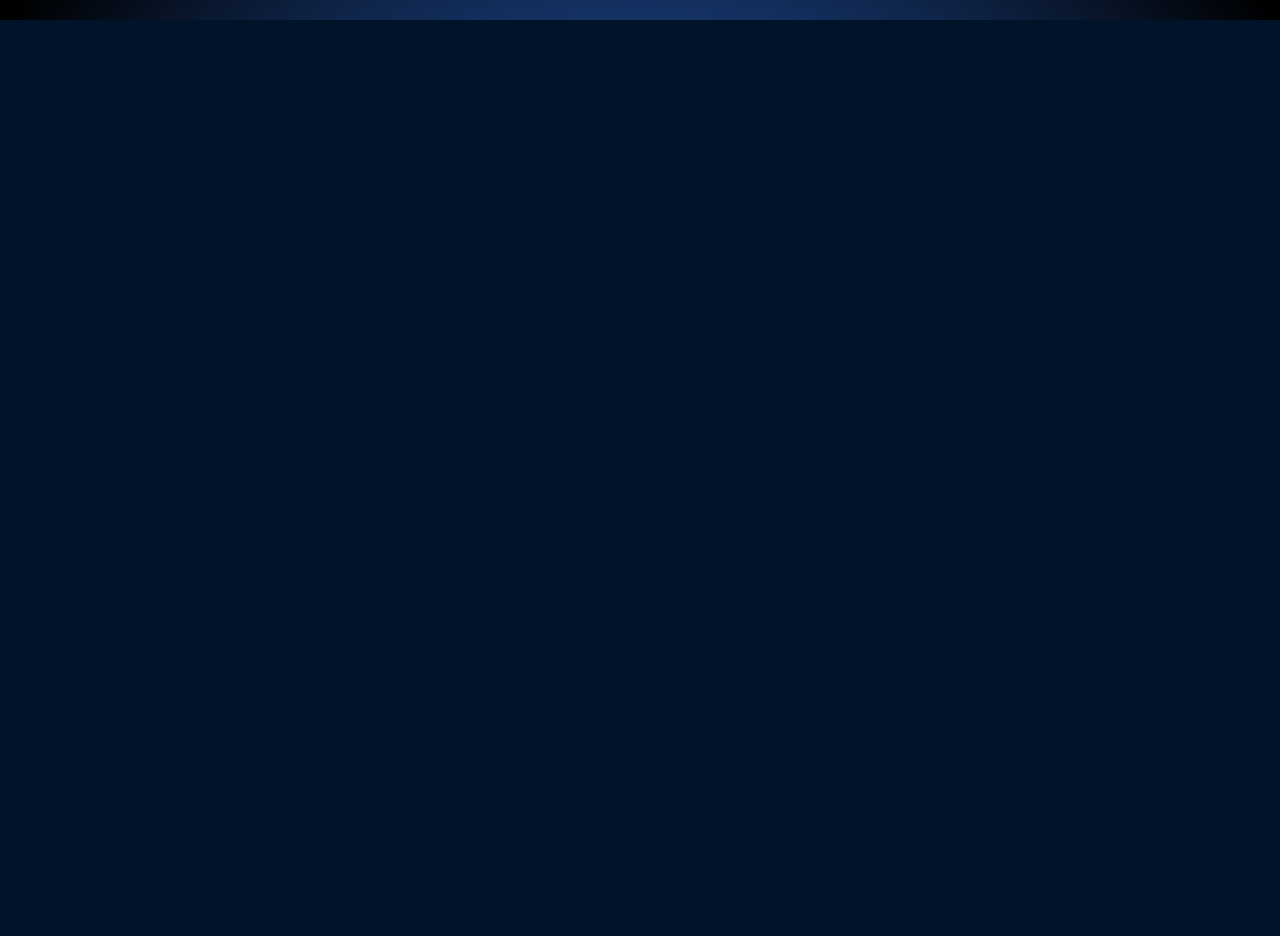
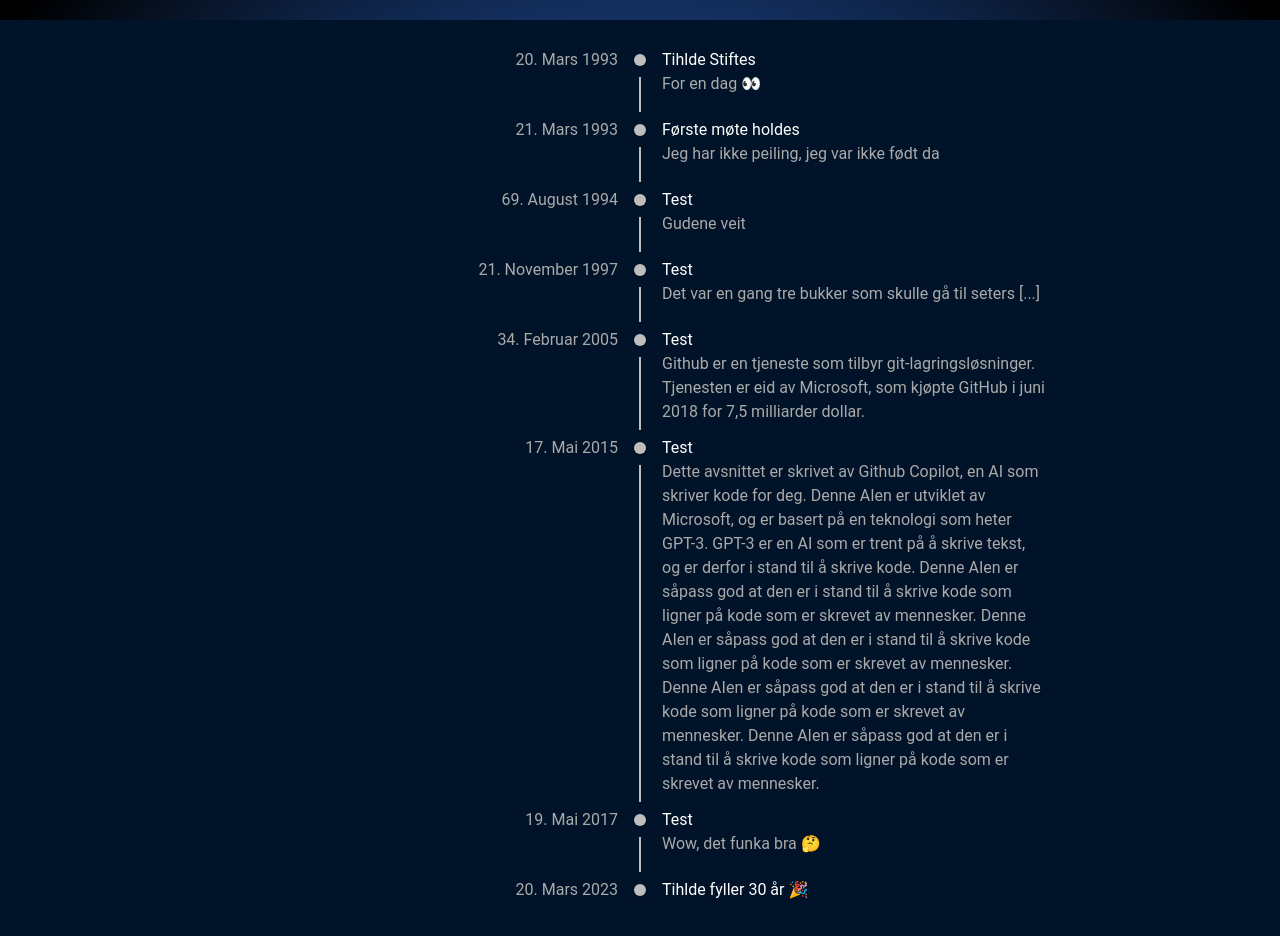
Before and after one commit to TIHLDE/jubileum, a Next.js app: page / in a window 1280 px wide. Shown: the part 780-1716 px from the top of the page. Before the commit the page ends 800 px from the top, so only its background shows below. Built offline with nearby package versions, Linux system fonts and the light colour scheme.

Commit message:
Added a simple timeline

```diff
--- a/components/Countdown/Countdown.tsx
+++ b/components/Countdown/Countdown.tsx
@@ -1,5 +1,5 @@
 import styles from './Countdown.module.css';
-import React, { useEffect, useState, ReactNode } from 'react';
+import React, { useEffect, useState } from 'react';
 import { useConfetti } from '../hooks/Confetti';
 
 type CountdownProps = {
--- /dev/null
+++ b/components/Timeline/Timeline.module.css
@@ -0,0 +1,14 @@
+/*
+.timelineBody {
+    display: block;
+    max-width: 30vw;
+    background: white;
+    color: black;
+    padding: 0.5rem 1rem;
+    border-radius: 0.5rem;
+} */
+
+.timelineBody {
+    display: block;
+    max-width: 30vw;
+}
--- /dev/null
+++ b/components/Timeline/Timeline.tsx
@@ -0,0 +1,81 @@
+import styles from './Timeline.module.css'
+import React, { useEffect, useState, ReactNode } from 'react'
+import Timeline from '@mui/lab/Timeline'
+import TimelineItem from '@mui/lab/TimelineItem'
+import TimelineOppositeContent from '@mui/lab/TimelineOppositeContent'
+import TimelineDot from '@mui/lab/TimelineDot'
+import TimelineSeparator from '@mui/lab/TimelineSeparator'
+import TimelineConnector from '@mui/lab/TimelineConnector'
+import TimelineContent from '@mui/lab/TimelineContent'
+import { Typography, styled } from '@mui/material'
+
+type Entry = {
+  date: string
+  title: string
+  body: string
+}
+
+const StyledSpan = styled('span')(({ theme }) => ({
+  color: theme.palette.text.secondary,
+}))
+
+export const TIHLDETimeline = ({ ...props }) => {
+  return (
+    <Timeline>
+      {props.items.map((timelineEntry: Entry, index: number) => (
+        <TimelineItem key={index}>
+          <TimelineOppositeContent color={'text.secondary'}>
+            {timelineEntry.date}
+          </TimelineOppositeContent>
+          <TimelineSeparator>
+            <TimelineDot />
+            {props.items.length - 1 > index ? <TimelineConnector /> : null}
+          </TimelineSeparator>
+          <TimelineContent color={'text.primary'}>
+            {timelineEntry.title}
+            {timelineEntry.body ? (
+              <StyledSpan className={styles.timelineBody}>{timelineEntry.body}</StyledSpan>
+            ) : null}
+          </TimelineContent>
+        </TimelineItem>
+      ))}
+    </Timeline>
+  )
+}
+
+{
+  /* <Timeline position="alternate">
+      <TimelineItem>
+        <TimelineOppositeContent color="text.secondary">
+          09:30 am
+        </TimelineOppositeContent>
+        <TimelineSeparator>
+          <TimelineDot />
+          <TimelineConnector />
+        </TimelineSeparator>
+        <TimelineContent>Eat</TimelineContent>
+      </TimelineItem>
+
+      <TimelineItem>
+        <TimelineOppositeContent color="text.secondary">
+          09:30 am
+        </TimelineOppositeContent>
+        <TimelineSeparator>
+          <TimelineDot />
+          <TimelineConnector />
+        </TimelineSeparator>
+        <TimelineContent>Eat</TimelineContent>
+      </TimelineItem>
+
+      <TimelineItem>
+        <TimelineOppositeContent color="text.secondary">
+          09:30 am
+        </TimelineOppositeContent>
+        <TimelineSeparator>
+          <TimelineDot />
+          <TimelineConnector />
+        </TimelineSeparator>
+        <TimelineContent>Eat</TimelineContent>
+      </TimelineItem>
+    </Timeline> */
+}
--- /dev/null
+++ b/components/Timeline/events.tsx
@@ -0,0 +1,48 @@
+export const events = [
+  {
+    date: '20. Mars 1993',
+    title: 'Tihlde Stiftes',
+    body: `For en dag 👀`,
+  },
+  {
+    date: '21. Mars 1993',
+    title: 'Første møte holdes',
+    body: `Jeg har ikke peiling, jeg var ikke født da`,
+  },
+  { date: '69. August 1994', title: 'Test', body: `Gudene veit` },
+  {
+    date: '21. November 1997',
+    title: 'Test',
+    body: `Det var en gang tre bukker som skulle gå
+    til seters [...]`,
+  },
+  {
+    date: '34. Februar 2005',
+    title: 'Test',
+    body: `
+    Github er en tjeneste som tilbyr git-lagringsløsninger.
+    Tjenesten er eid av Microsoft, som kjøpte GitHub i juni 2018 for 7,5 milliarder dollar.
+  `,
+  },
+  {
+    date: '17. Mai 2015',
+    title: 'Test',
+    body: `
+    Dette avsnittet er skrivet av Github Copilot, en AI som skriver kode for deg.
+    Denne AIen er utviklet av Microsoft, og er basert på en teknologi som heter GPT-3.
+    GPT-3 er en AI som er trent på å skrive tekst, og er derfor i stand til å skrive kode.
+    Denne AIen er såpass god at den er i stand til å skrive kode som ligner på kode som er skrevet av mennesker.
+    Denne AIen er såpass god at den er i stand til å skrive kode som ligner på kode som er skrevet av mennesker.
+    Denne AIen er såpass god at den er i stand til å skrive kode som ligner på kode som er skrevet av mennesker.
+    Denne AIen er såpass god at den er i stand til å skrive kode som ligner på kode som er skrevet av mennesker.
+  `,
+  },
+  {
+    date: '19. Mai 2017',
+    title: 'Test',
+    body: `
+    Wow, det funka bra 🤔
+  `,
+  },
+  { date: '20. Mars 2023', title: 'Tihlde fyller 30 år 🎉' },
+]
--- a/package.json
+++ b/package.json
@@ -14,7 +14,8 @@
     "@emotion/server": "^11.10.0",
     "@emotion/styled": "^11.10.5",
     "@mui/icons-material": "^5.11.0",
-    "@mui/material": "^5.11.4",
+    "@mui/lab": "^5.0.0-alpha.118",
+    "@mui/material": "^5.11.7",
     "@next/font": "13.1.1",
     "@types/node": "18.11.18",
     "@types/react": "18.0.26",
--- a/pages/index.tsx
+++ b/pages/index.tsx
@@ -1,27 +1,32 @@
-import Head from 'next/head'
-import React, {useEffect, useState} from 'react'
-import { Countdown } from '../components/Countdown/Countdown'
-import { Jumbotron } from '../components/Jumbotron/Jumbotron'
+import Head from "next/head";
+import React, { useEffect, useState } from "react";
+import { Countdown } from "../components/Countdown/Countdown";
+import { Jumbotron } from "../components/Jumbotron/Jumbotron";
+import { TIHLDETimeline } from "../components/Timeline/Timeline";
+import { events } from "../components/Timeline/events";
 
 export default function Home() {
-  const [height, setheight] = useState(100)
-  const [width, setwidth] = useState(100)
-  useEffect(()=> {
-    setheight(window.innerHeight)
-    setwidth(window.innerWidth)
-  },[])
+  const [height, setheight] = useState(100);
+  const [width, setwidth] = useState(100);
+  useEffect(() => {
+    setheight(window.innerHeight);
+    setwidth(window.innerWidth);
+  }, []);
   return (
     <>
       <Head>
         <title>Create Next App</title>
-        <meta name="description" content="Generated by create next app" />
-        <meta name="viewport" content="width=device-width, initial-scale=1" />
-        <link rel="icon" href="/favicon.ico" />
+        <meta name='description' content='Generated by create next app' />
+        <meta name='viewport' content='width=device-width, initial-scale=1' />
+        <link rel='icon' href='/favicon.ico' />
       </Head>
-      <main >
-          <Jumbotron>
-            <Countdown />
-          </Jumbotron>
+      <main>
+        <Jumbotron>
+          <Countdown />
+        </Jumbotron>
+        <TIHLDETimeline
+          items={events}
+        />
       </main>
     </>
   )
--- a/styles/theme/dark.ts
+++ b/styles/theme/dark.ts
@@ -59,6 +59,7 @@ const dark = createTheme({
     background: { default: "#001328", paper: "#011830" },
     text: {
       primary: "#fff",
+      secondary: "#aaa"
     },
   },
   typography: {
```
Also changed, not shown: 1 other file (tests, documents, lock files or other folders).
